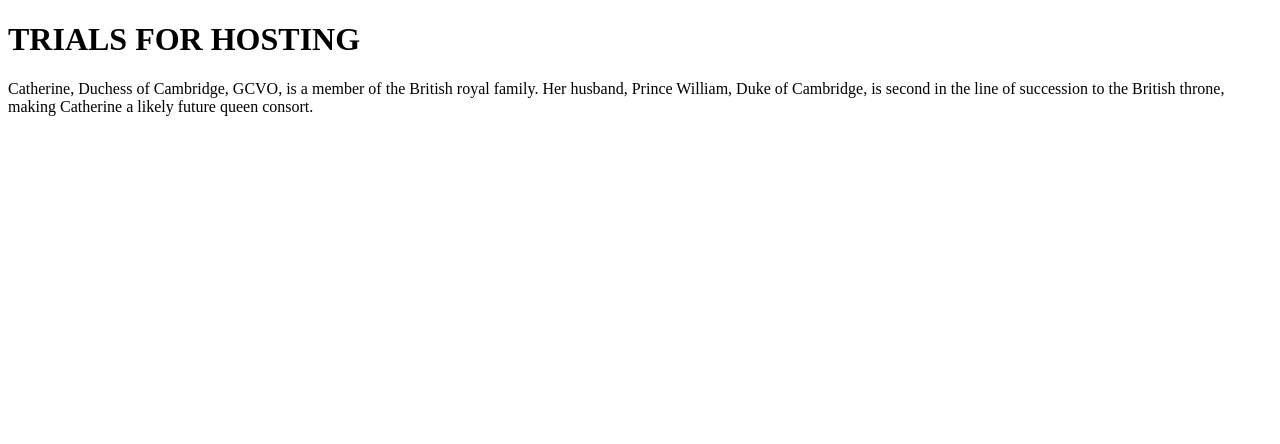
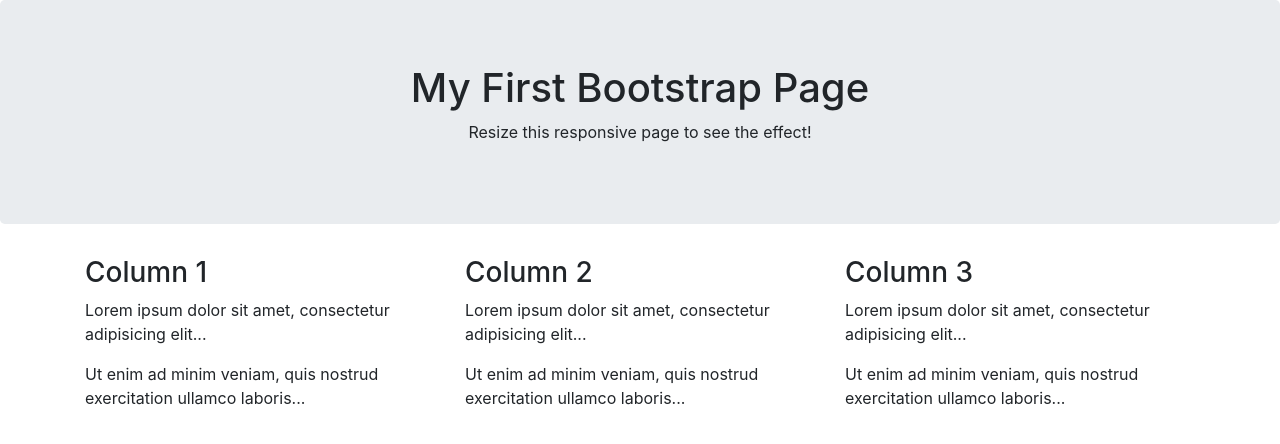
Before and after one commit to Maria-Liza-Lopez/Web, a plain HTML site: page index.html in a window 1280 px wide. Drawn offline with nearby package versions, Linux system fonts and the light colour scheme.

Commit message:
Bootstrap template

```diff
--- a/index.html
+++ b/index.html
@@ -1,13 +1,40 @@
 <!DOCTYPE html>
 <html lang="en">
 <head>
-    <meta charset="UTF-8">
-    <meta name="viewport" content="width=device-width, initial-scale=1.0">
-    <title>Document</title>
+  <title>Bootstrap Example</title>
+  <meta charset="utf-8">
+  <meta name="viewport" content="width=device-width, initial-scale=1">
+  <link rel="stylesheet" href="https://maxcdn.bootstrapcdn.com/bootstrap/4.5.2/css/bootstrap.min.css">
+  <script src="https://ajax.googleapis.com/ajax/libs/jquery/3.5.1/jquery.min.js"></script>
+  <script src="https://cdnjs.cloudflare.com/ajax/libs/popper.js/1.16.0/umd/popper.min.js"></script>
+  <script src="https://maxcdn.bootstrapcdn.com/bootstrap/4.5.2/js/bootstrap.min.js"></script>
 </head>
 <body>
-    <h1>TRIALS FOR HOSTING</h1>
-    <p>Catherine, Duchess of Cambridge, GCVO, is a member of the British royal family. Her husband, Prince William, Duke of Cambridge, is second in the line of succession
-         to the British throne, making Catherine a likely future queen consort.</p>
+
+<div class="jumbotron text-center">
+  <h1>My First Bootstrap Page</h1>
+  <p>Resize this responsive page to see the effect!</p>
+</div>
+
+<div class="container">
+  <div class="row">
+    <div class="col-sm-4">
+      <h3>Column 1</h3>
+      <p>Lorem ipsum dolor sit amet, consectetur adipisicing elit...</p>
+      <p>Ut enim ad minim veniam, quis nostrud exercitation ullamco laboris...</p>
+    </div>
+    <div class="col-sm-4">
+      <h3>Column 2</h3>
+      <p>Lorem ipsum dolor sit amet, consectetur adipisicing elit...</p>
+      <p>Ut enim ad minim veniam, quis nostrud exercitation ullamco laboris...</p>
+    </div>
+    <div class="col-sm-4">
+      <h3>Column 3</h3>
+      <p>Lorem ipsum dolor sit amet, consectetur adipisicing elit...</p>
+      <p>Ut enim ad minim veniam, quis nostrud exercitation ullamco laboris...</p>
+    </div>
+  </div>
+</div>
+
 </body>
 </html>
```
